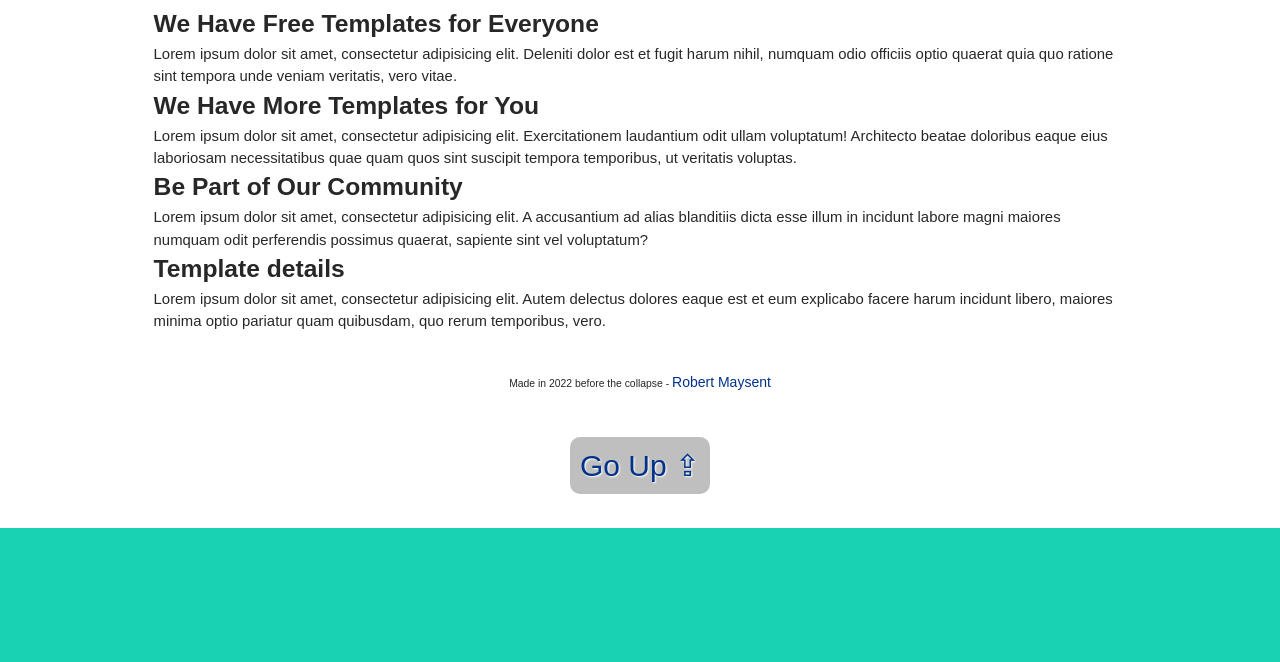
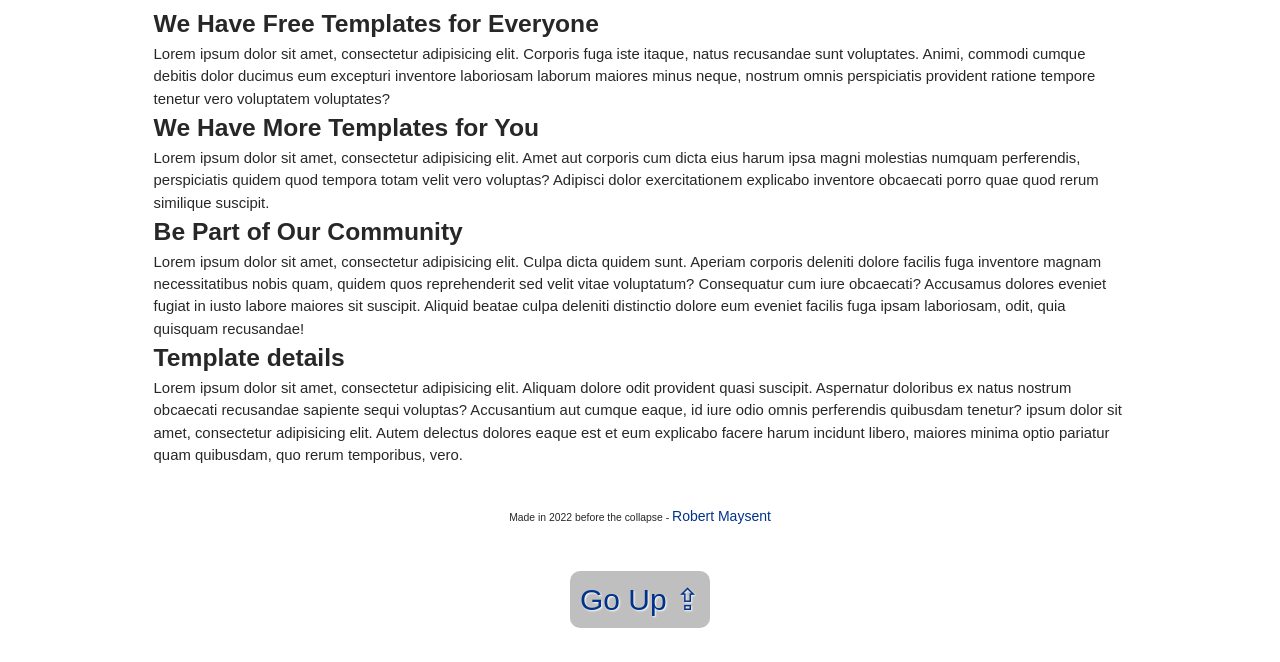
Before and after one commit to theRobMay/aboutCheckpoint1, a plain HTML site: page index.html in a window 1280 px wide. Shown: the part 283-945 px from the top of the page. Before the commit the page ends 811 px from the top, so only its background shows below. Drawn offline with nearby package versions, Linux system fonts and the light colour scheme.

Commit message:
"polished"

```diff
--- a/index.html
+++ b/index.html
@@ -33,19 +33,18 @@
     <h3>about us</h3>
     <b>We Have Free Templates for Everyone</b>
     <p>
-        Lorem ipsum dolor sit amet, consectetur adipisicing elit. Deleniti dolor est et fugit harum nihil, numquam odio officiis optio quaerat quia quo ratione sint tempora unde veniam veritatis, vero vitae.
+        Lorem ipsum dolor sit amet, consectetur adipisicing elit. Corporis fuga iste itaque, natus recusandae sunt voluptates. Animi, commodi cumque debitis dolor ducimus eum excepturi inventore laboriosam laborum maiores minus neque, nostrum omnis perspiciatis provident ratione tempore tenetur vero voluptatem voluptates?
     </p>
     <b>We Have More Templates for You</b>
     <p>
-        Lorem ipsum dolor sit amet, consectetur adipisicing elit. Exercitationem laudantium odit ullam voluptatum! Architecto beatae doloribus eaque eius laboriosam necessitatibus quae quam quos sint suscipit tempora temporibus, ut veritatis voluptas.
+Lorem ipsum dolor sit amet, consectetur adipisicing elit. Amet aut corporis cum dicta eius harum ipsa magni molestias numquam perferendis, perspiciatis quidem quod tempora totam velit vero voluptas? Adipisci dolor exercitationem explicabo inventore obcaecati porro quae quod rerum similique suscipit.
     </p>
     <b>Be Part of Our Community</b>
     <p>
-        Lorem ipsum dolor sit amet, consectetur adipisicing elit. A accusantium ad alias blanditiis dicta esse illum in incidunt labore magni maiores numquam odit perferendis possimus quaerat, sapiente sint vel voluptatum?
-    </p>
+Lorem ipsum dolor sit amet, consectetur adipisicing elit. Culpa dicta quidem sunt. Aperiam corporis deleniti dolore facilis fuga inventore magnam necessitatibus nobis quam, quidem quos reprehenderit sed velit vitae voluptatum? Consequatur cum iure obcaecati? Accusamus dolores eveniet fugiat in iusto labore maiores sit suscipit. Aliquid beatae culpa deleniti distinctio dolore eum eveniet facilis fuga ipsam laboriosam, odit, quia quisquam recusandae!    </p>
     <b>Template details</b>
     <p>
-        Lorem ipsum dolor sit amet, consectetur adipisicing elit. Autem delectus dolores eaque est et eum explicabo facere harum incidunt libero, maiores minima optio pariatur quam quibusdam, quo rerum temporibus, vero.
+Lorem ipsum dolor sit amet, consectetur adipisicing elit. Aliquam dolore odit provident quasi suscipit. Aspernatur doloribus ex natus nostrum obcaecati recusandae sapiente sequi voluptas? Accusantium aut cumque eaque, id iure odio omnis perferendis quibusdam tenetur? ipsum dolor sit amet, consectetur adipisicing elit. Autem delectus dolores eaque est et eum explicabo facere harum incidunt libero, maiores minima optio pariatur quam quibusdam, quo rerum temporibus, vero.
     </p>
 </div>
 <footer>
```
